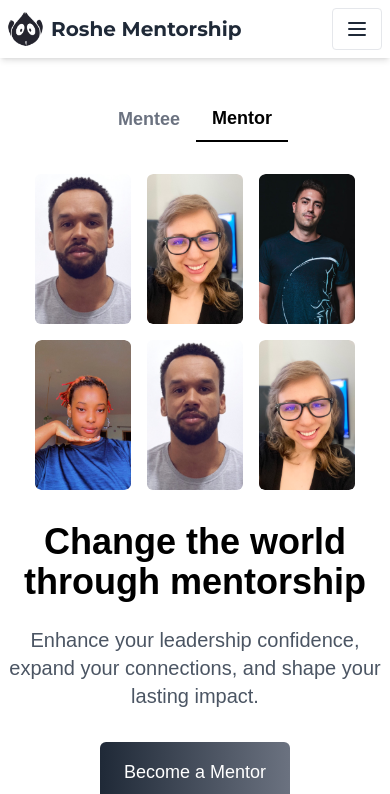
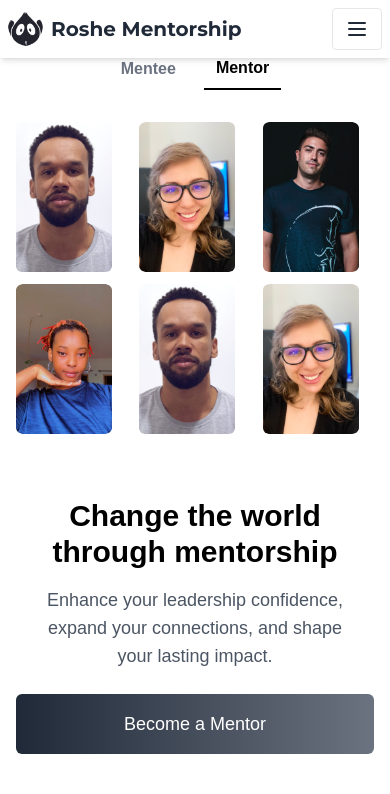
Before and after one commit to Roshe-Mentors/new_roshe, a Next.js app: page / in a window 390 px wide. Shown: the top 794 px of the page. Built offline with nearby package versions, Linux system fonts and the light colour scheme.

Commit message:
Feat: update ToggleSection layout and styling for improved responsiveness and visual hierarchy

```diff
--- a/src/app/layout.tsx
+++ b/src/app/layout.tsx
@@ -24,8 +24,23 @@ export const metadata: Metadata = {
   title: "Roshe Mentorship",
   description: "Change the world through mentorship",
   icons: {
-    icon: "/images/roshementorship.png",
-
+    icon: [
+      {
+        url: '/roshementorship.png',
+        sizes: '32x32',
+        type: 'image/ico',
+      },
+      {
+        url: '/roshementorship.png',
+        sizes: '192x192',
+        type: 'image/png',
+      },
+    ],
+    apple: {
+      url: "/roshementorship.png",
+      sizes: "180x180",
+      type: "image/png",
+    },
   }
 };
 
--- a/src/components/ToggleSection.tsx
+++ b/src/components/ToggleSection.tsx
@@ -7,13 +7,13 @@ const ToggleSection: React.FC = () => {
   const [selectedView, setSelectedView] = useState<"mentor" | "mentee">("mentor");
 
   return (
-    <section className="bg-white py-24">
-      <div className="container mx-auto">
+    <section className="bg-white py-12 md:py-24">
+      <div className="container mx-auto px-4 md:px-0">
         {/* Toggle Buttons */}
-        <div className="flex justify-center mb-8">
+        <div className="flex justify-center mb-8 space-x-4">
           <button
             onClick={() => setSelectedView("mentee")}
-  className={`text-lg font-semibold px-4 py-2 ${
+            className={`text-base md:text-lg font-semibold px-3 md:px-4 py-2 ${
               selectedView === "mentee"
                 ? "text-black border-b-2 border-black"
                 : "text-gray-500"
@@ -23,20 +23,20 @@ const ToggleSection: React.FC = () => {
           </button>
           <button
             onClick={() => setSelectedView("mentor")}
-  className={`text-lg font-semibold px-4 py-2 ${
+            className={`text-base md:text-lg font-semibold px-3 md:px-4 py-2 ${
               selectedView === "mentor"
                 ? "text-black border-b-2 border-black"
-      : "text-gray-500" // This will make the mentor button gray when mentee is selected
+                : "text-gray-500"
             } transition`}
           >
             Mentor
           </button>
-
         </div>
 
         {/* Content Section */}
-        <div className="flex flex-col lg:flex-row items-center lg:items-start">
-          <div className="grid grid-cols-3 gap-4 mb-8 lg:mb-0 lg:mr-8">
+        <div className="flex flex-col lg:flex-row items-center lg:items-start space-y-8 lg:space-y-0">
+          {/* Left Image Grid */}
+          <div className="grid grid-cols-3 sm:grid-cols-3 gap-3 md:gap-4 w-full lg:w-auto mb-8 lg:mb-0 lg:mr-8">
             <Image
               src="/images/1.png"
               alt="Profile 1"
@@ -82,17 +82,17 @@ const ToggleSection: React.FC = () => {
           </div>
 
           {/* Middle Section: Dynamic Content */}
-          <div className="text-center lg:mx-8 lg:flex-1 transition-all duration-300">
+          <div className="text-center lg:mx-8 lg:flex-1 transition-all duration-300 mb-8 lg:mb-0">
             {selectedView === "mentor" ? (
               <>
-                <h2 className="text-4xl text-black font-bold mb-6">
+                <h2 className="text-3xl md:text-4xl text-black font-bold mb-4 md:mb-6">
                   Change the world through mentorship
                 </h2>
-                <p className="text-gray-600 mb-8 text-xl">
+                <p className="text-gray-600 mb-6 md:mb-8 text-lg md:text-xl px-4 md:px-0">
                   Enhance your leadership confidence, expand your connections,
                   and shape your lasting impact.
                 </p>
-                <button className="px-6 py-4 bg-gradient-to-r from-gray-800 to-gray-500 text-white rounded-md hover:opacity-90 transition text-lg">
+                <button className="w-full md:w-auto px-6 py-4 bg-gradient-to-r from-gray-800 to-gray-500 text-white rounded-md hover:opacity-90 transition text-lg mb-8 md:mb-0">
                   <Link href="/signup/mentor" legacyBehavior>
                     <a>Become a Mentor</a>
                   </Link>
@@ -100,25 +100,26 @@ const ToggleSection: React.FC = () => {
               </>
             ) : (
               <>
-                <h2 className="text-black text-4xl font-bold mb-6">
+                <h2 className="text-3xl md:text-4xl text-black font-bold mb-4 md:mb-6">
                   Get mentored by industry professionals
                 </h2>
-                <p className="text-gray-600 mb-8 text-xl">
+                <p className="text-gray-600 mb-6 md:mb-8 text-lg md:text-xl px-4 md:px-0">
                   Fast-track your career with personalized 1:1 guidance from
                   over 1000 expert mentors in our community.
                 </p>
-                <div className="relative">
+                <div className="relative px-4 md:px-0">
                   <input
                     type="text"
                     placeholder="What skill do you want to improve?"
-                    className="w-full px-6 py-4 border border-gray-300 rounded-md shadow-sm text-lg"
+                    className="w-full px-4 md:px-6 py-3 md:py-4 border border-gray-300 rounded-md shadow-sm text-base md:text-lg"
                   />
                 </div>
               </>
             )}
           </div>
 
-          <div className="grid grid-cols-3 gap-4 lg:ml-8">
+          {/* Right Image Grid */}
+          <div className="grid grid-cols-3 sm:grid-cols-3 gap-3 md:gap-4 w-full lg:w-auto">
             <Image
               src="/images/7.png"
               alt="Profile 5"
```
Lines whose indentation alone changed are shown as unchanged.
